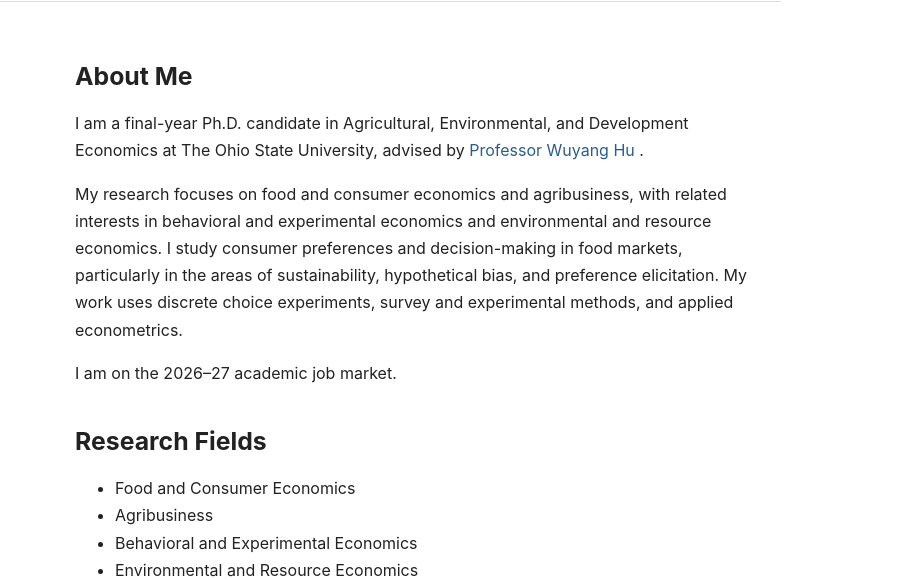
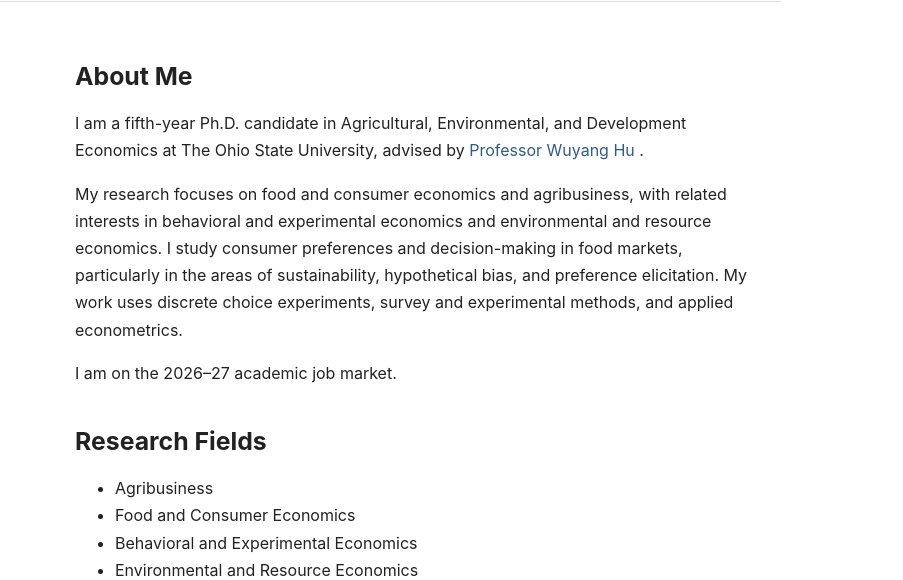
Before and after one commit to econzhenghou/econzhenghou.github.io, a plain HTML site: page index.html in a window 1280 px wide. Shown: the part 86-666 px from the top of the page, 377-1280 px from the left. Drawn offline with Linux system fonts and the light colour scheme.

Commit message:
Update index.html

```diff
--- a/index.html
+++ b/index.html
@@ -13,7 +13,7 @@
     content="Personal academic website"
   >
 
-  <title>Zheng Hou | Food and Consumer Economics</title>
+  <title>Zheng Hou | Agribusiness</title>
 
   <link rel="stylesheet" href="style.css">
 </head>
@@ -145,7 +145,7 @@
       <h2>About Me</h2>
 
       <p>
-        I am a final-year Ph.D. candidate in Agricultural, Environmental, and Development Economics at The Ohio State University, advised by
+        I am a fifth-year Ph.D. candidate in Agricultural, Environmental, and Development Economics at The Ohio State University, advised by
         <a
           href="https://cfaes.osu.edu/person/wuyang-hu"
           target="_blank"
@@ -166,8 +166,8 @@
 <h2>Research Fields</h2>
 
 <ul>
+  <li>Agribusiness</li>
   <li>Food and Consumer Economics</li>
-  <li>Agribusiness</li>
   <li>Behavioral and Experimental Economics</li>
   <li>Environmental and Resource Economics</li>
 </ul>
```
